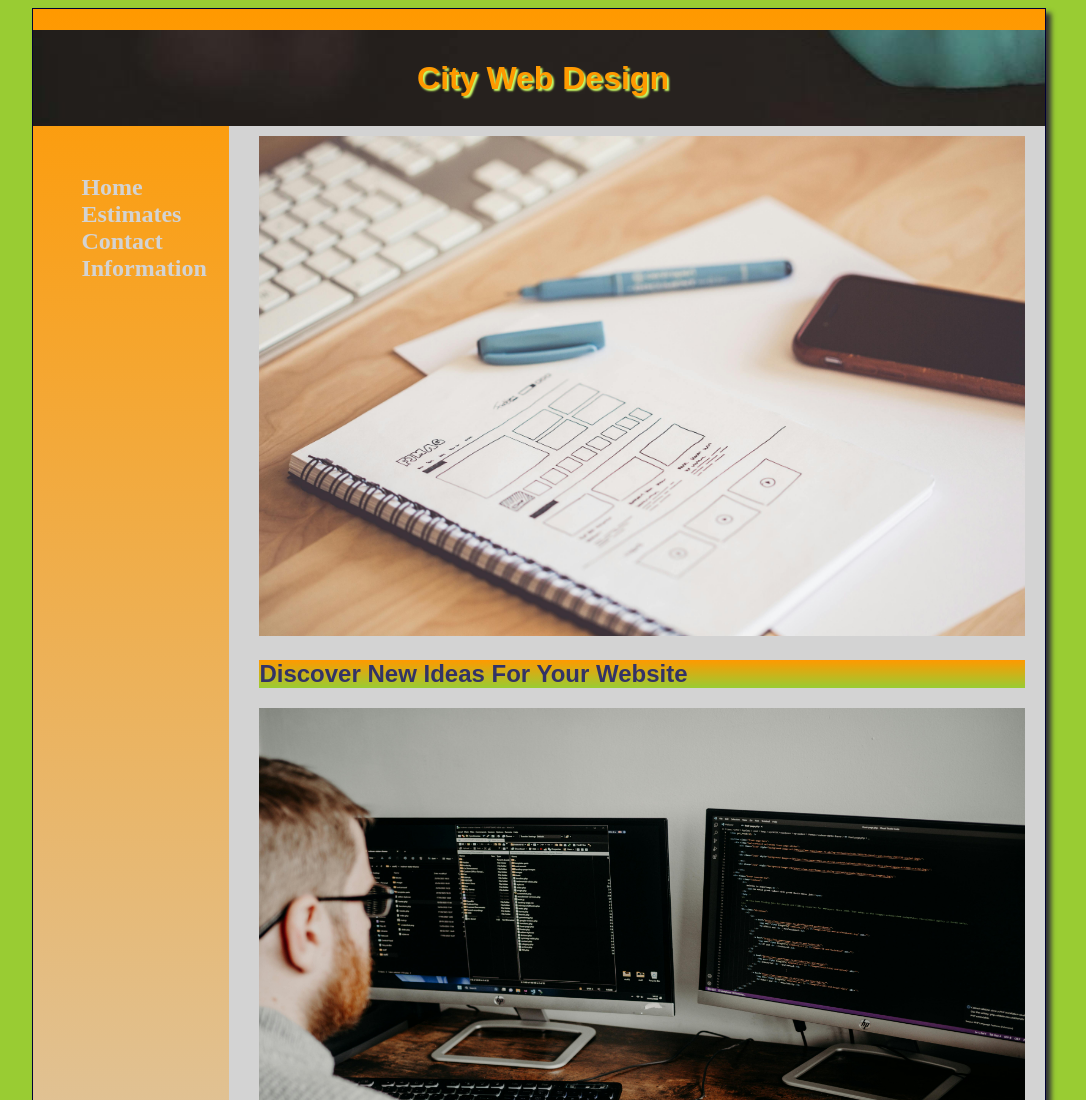
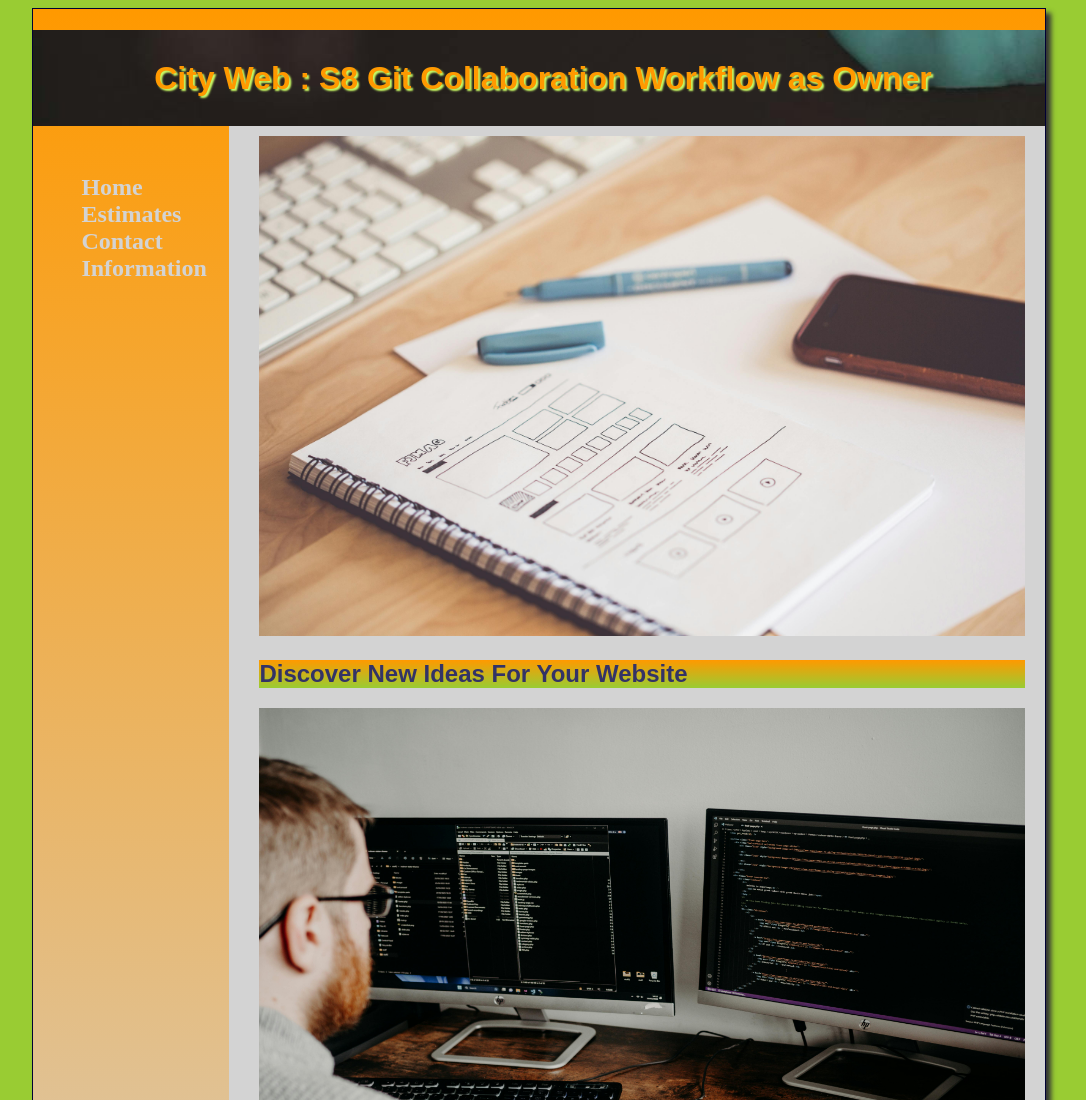
Before and after one commit to lucho459/lucho459.github.io, a plain HTML site: page Index.html in a window 1280 px wide. Shown: the top 1100 px of the page, without its empty margins (101-1187 px from the left). Drawn offline with Linux system fonts and the light colour scheme.

Commit message:
feat: Owner initial non-conflict change

```diff
--- a/Index.html
+++ b/Index.html
@@ -8,7 +8,7 @@
           <body>
             <div id="wrapper">
     <header>
-            <h1><a href="index.html">City Web Design</a></h1>
+            <h1><a href="index.html">City Web : S8 Git Collaboration Workflow as Owner</a></h1>
     </header>
     <nav>
          <ul>
```
